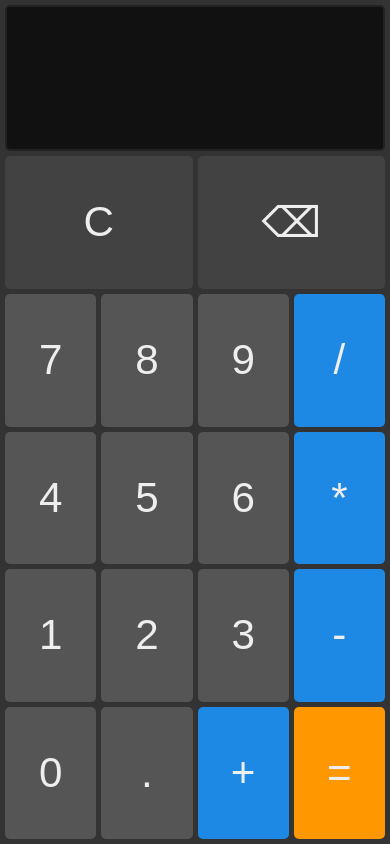
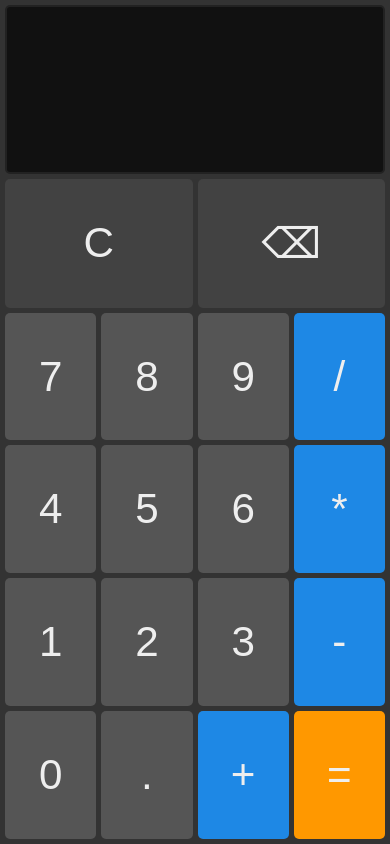
Before and after one commit to ShawnEdgell/calculator-2, a plain HTML site: page index.html in a window 390 px wide. Drawn offline with Linux system fonts and the light colour scheme.

Commit message:
removed media query, changed result font size

```diff
--- a/styles.css
+++ b/styles.css
@@ -35,13 +35,13 @@ body {
     background-color: #111; /* Darker background for the display */
     color: #0F0; /* Classic green LED color */
     border: 2px solid #222; /* Slight border for the display */
-    padding: 15px 20px;
     border-radius: 5px; /* Slightly rounded corners for the display */
-    font-size: 6vh;
     text-align: right;
     direction: rtl;      /* Change text flow direction to right-to-left */
     white-space: nowrap; /* Ensure the content doesn't wrap to the next line */
     overflow: hidden;   /* Hide the overflow */
+    font-size: 9vh;  /* Adjusted for better scaling */
+    padding: 0 20px 0 20px;
 }
 
 button {
@@ -76,12 +76,6 @@ button[onclick^="setOperator"]:hover {
     background-color: #2196F3; /* Lighter blue on hover */
 }
 
-#result {
-    grid-column: 1 / 5;
-    font-size: 7.5vh;  /* Adjusted for better scaling */
-    padding: 0 20px 0 20px;
-}
-
 #equal {
     background-color: #FF9800; /* Orange for equals button */
 }
@@ -97,14 +91,3 @@ button[onclick^="setOperator"]:hover {
 #clear:hover, #backspace:hover {
     background-color: #616161; /* Lighter gray on hover */
 }
-
-/* Limit font-size for responsiveness */
-@media (max-width: 600px) {
-    #result {
-        font-size: 6vh;
-    }
-
-    .container button {
-        font-size: 5vh;
-    }
-}
```
